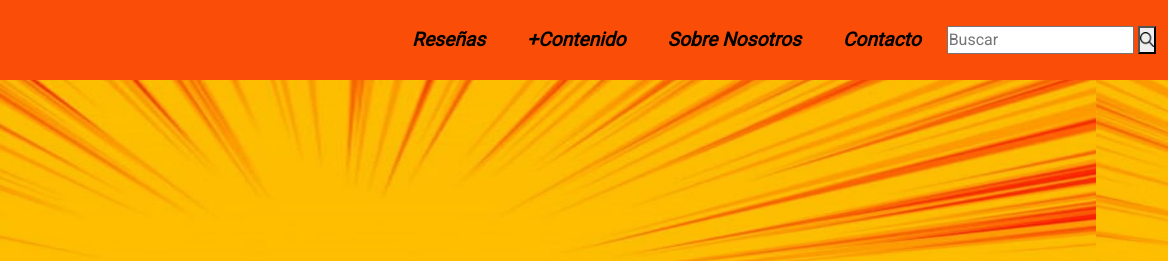
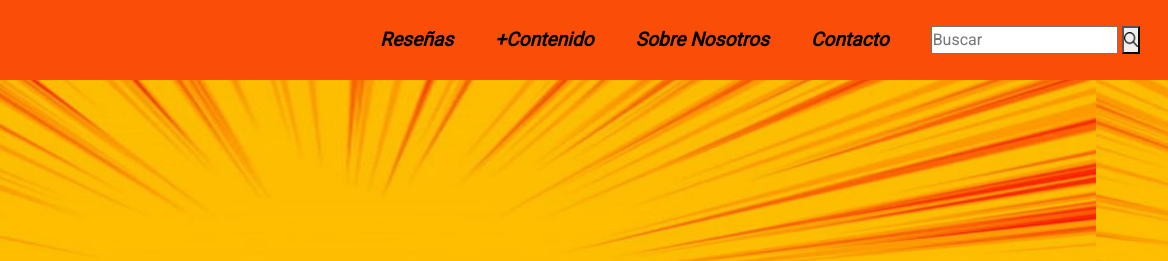
Before and after one commit to guidomcanle/comicardos, a plain HTML site: page index.html in a window 1280 px wide. Shown: the top 261 px of the page, 112-1280 px from the left. Drawn offline with nearby package versions, Linux system fonts and the light colour scheme.

Commit message:
arreglar posicion en el header del main

```diff
--- a/index.html
+++ b/index.html
@@ -23,9 +23,9 @@
             <li><a href="sobrenosotros/" class="nav__link--estilo nav-link active">Sobre Nosotros</a></li>
             <li><a href="contacto/" class="nav__link--estilo nav-link active">Contacto</a></li>
         </ol>
-        <form method="GET" action="" class="buscar">
+        <form method="GET" action="" class="buscar nav-link active">
             <input class="nav__buscador" type="text" name="txt" value placeholder="Buscar">
-          <button><input class="nav__lupa" type="image" src="img/lupa.png" title="boton enviar" alt="boton enviar"></button>
+            <button><input type="image" src="../img/lupa.png" title="boton enviar" alt="boton enviar" class="nav__lupa"></button>
         </form>
     </nav>
 </header>
```
Lines whose indentation alone changed are shown as unchanged.
